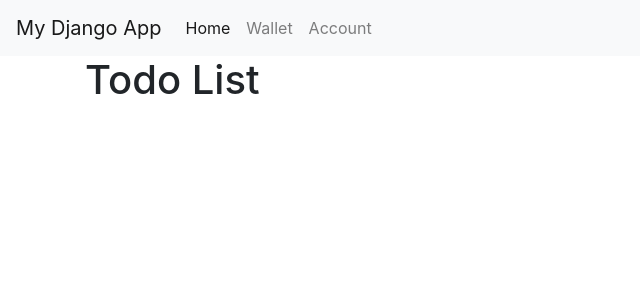
After one commit to 5H1V/TradingSim, a Python web app: template djangotutorial/tradingapp/templates/main/login.html in a window 1280 px wide. The commit adds this page. Shown: the top 300 px of the page, without its empty margins (0-640 px from the left). Run offline with Jinja, Linux system fonts and the light colour scheme; the template is opened without the code that fills it, so the values that code supplies are empty; some libraries are stand-ins or nearby versions.

Commit message:
updated fire architecture

```diff
--- /dev/null
+++ b/djangotutorial/requirements.txt
@@ -0,0 +1 @@
+django
--- /dev/null
+++ b/djangotutorial/tradingapp/templates/__init__.py
@@ -0,0 +1 @@
+import numpy as numpy
--- a/djangotutorial/tradingapp/templates/base.html
+++ b/djangotutorial/tradingapp/templates/main/base.html
@@ -2,8 +2,38 @@
 <html lang="en">
   <head>
     <meta charset="UTF-8" />
-    <meta name="viewport" content="width=device-width, initial-scale=1.0" />
-    <title>
+    <meta name="viewport" content="width=device-width, initial-scale=1" />
+    <style>
+    body {
+      margin: 0;
+      font-family: Arial, Helvetica, sans-serif;
+    }
+
+    .topnav {
+      overflow: hidden;
+      background-color: #333;
+    }
+
+    .topnav a {
+      float: left;
+      color: #f2f2f2;
+      text-align: center;
+      padding: 14px 16px;
+      text-decoration: none;
+      font-size: 17px;
+    }
+
+    .topnav a:hover {
+      background-color: #ddd;
+      color: black;
+    }
+
+    .topnav a.active {
+      background-color: #04AA6D;
+      color: white;
+    }
+    </style>
+          <title>
       {% block title %}
         Django App
       {% endblock %}
@@ -20,10 +50,10 @@
             <a class="nav-link" href="#">Home</a>
           </li>
           <li class="nav-item">
-            <a class="nav-link" href="#">About</a>
+            <a class="nav-link" href="#">Wallet</a>
           </li>
           <li class="nav-item">
-            <a class="nav-link" href="#">Contact</a>
+            <a class="nav-link" href="#">Account</a>
           </li>
         </ul>
       </div>
--- /dev/null
+++ b/djangotutorial/tradingapp/templates/main/login.html
@@ -0,0 +1,10 @@
+{% extends "base.html" %} {% block content %}
+<h1>Todo List </h1>
+<u1>
+    {% for todo in todos %}
+    <li>
+        {{ todo.title }}: {% if todo.completed %}Completed{% else %}Not completed{% endif %}
+    </li>
+    {% endfor %}
+</u1>
+{% endblock %}
--- a/djangotutorial/tradingapp/urls.py
+++ b/djangotutorial/tradingapp/urls.py
@@ -2,6 +2,7 @@ from django.urls import path
 from . import views
 
 urlpatterns = [
-    path("", views.home, name="Home"),
+    path("", views.login, name="Login"),
+    path("home/", views.home, name="Home"),
     path("wallet/", views.wallet, name="Wallet"),
 ]
--- a/djangotutorial/tradingapp/views.py
+++ b/djangotutorial/tradingapp/views.py
@@ -1,5 +1,8 @@
 from django.shortcuts import render, HttpResponse
 from .models import TodoItem
+
+def login(request):
+    return render(request, "login.html")
 
 def home(request):
     return render(request, "home.html")
```
Also changed, not shown: djangotutorial/djang_website/__init__.py (added), djangotutorial/djang_website/asgi.py (renamed from djangotutorial/mysite/asgi.py), djangotutorial/djang_website/settings.py (renamed from djangotutorial/mysite/settings.py), djangotutorial/djang_website/urls.py (renamed from djangotutorial/mysite/urls.py), djangotutorial/djang_website/wsgi.py (renamed from djangotutorial/mysite/wsgi.py), djangotutorial/tradingapp/templates/header.html (added), djangotutorial/tradingapp/templates/main/account.html (renamed from djangotutorial/tradingapp/templates/account.html), djangotutorial/tradingapp/templates/main/home.html (renamed from djangotutorial/tradingapp/templates/home.html), djangotutorial/tradingapp/templates/main/test.html (added), djangotutorial/tradingapp/templates/main/wallet.html (renamed from djangotutorial/tradingapp/templates/wallet.html).
